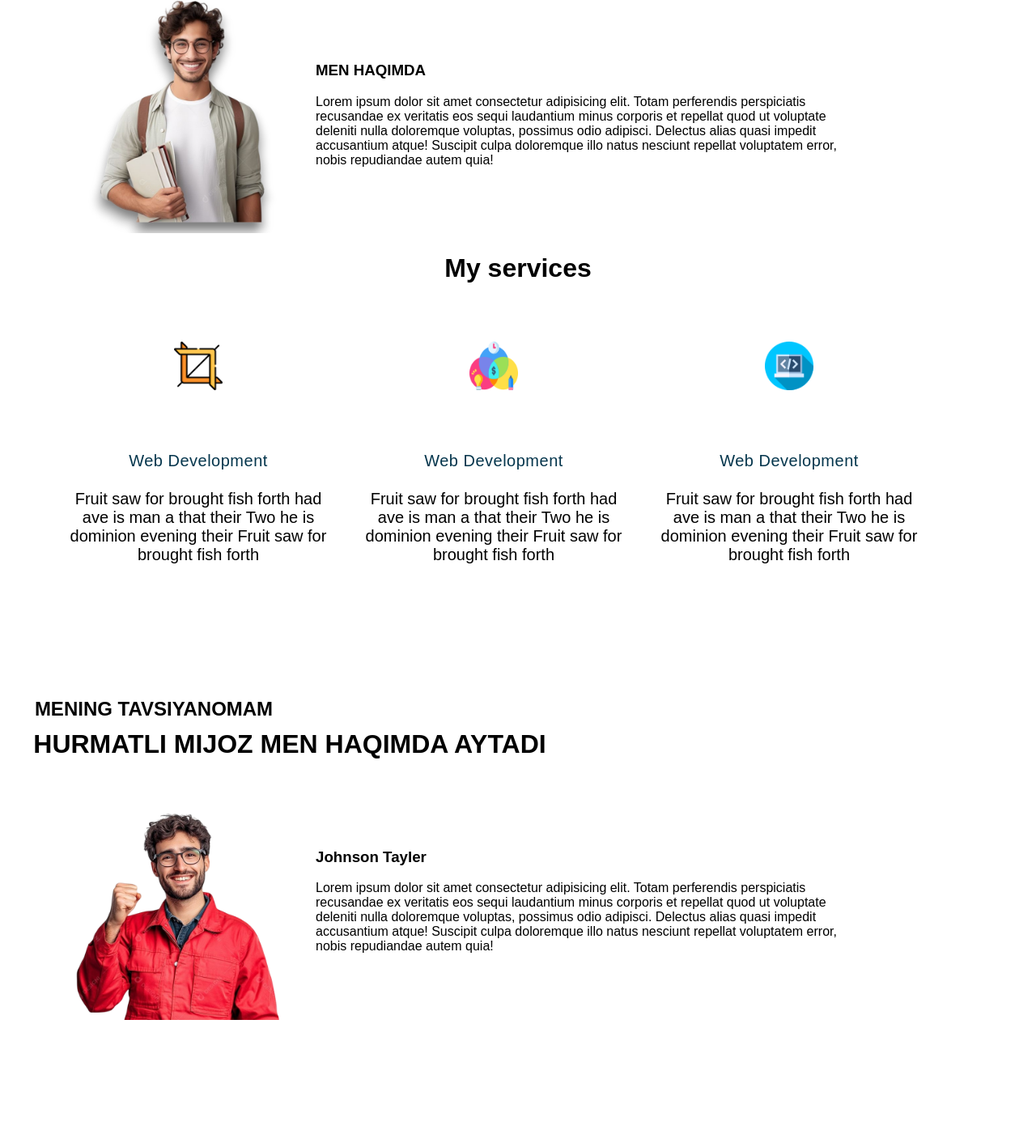
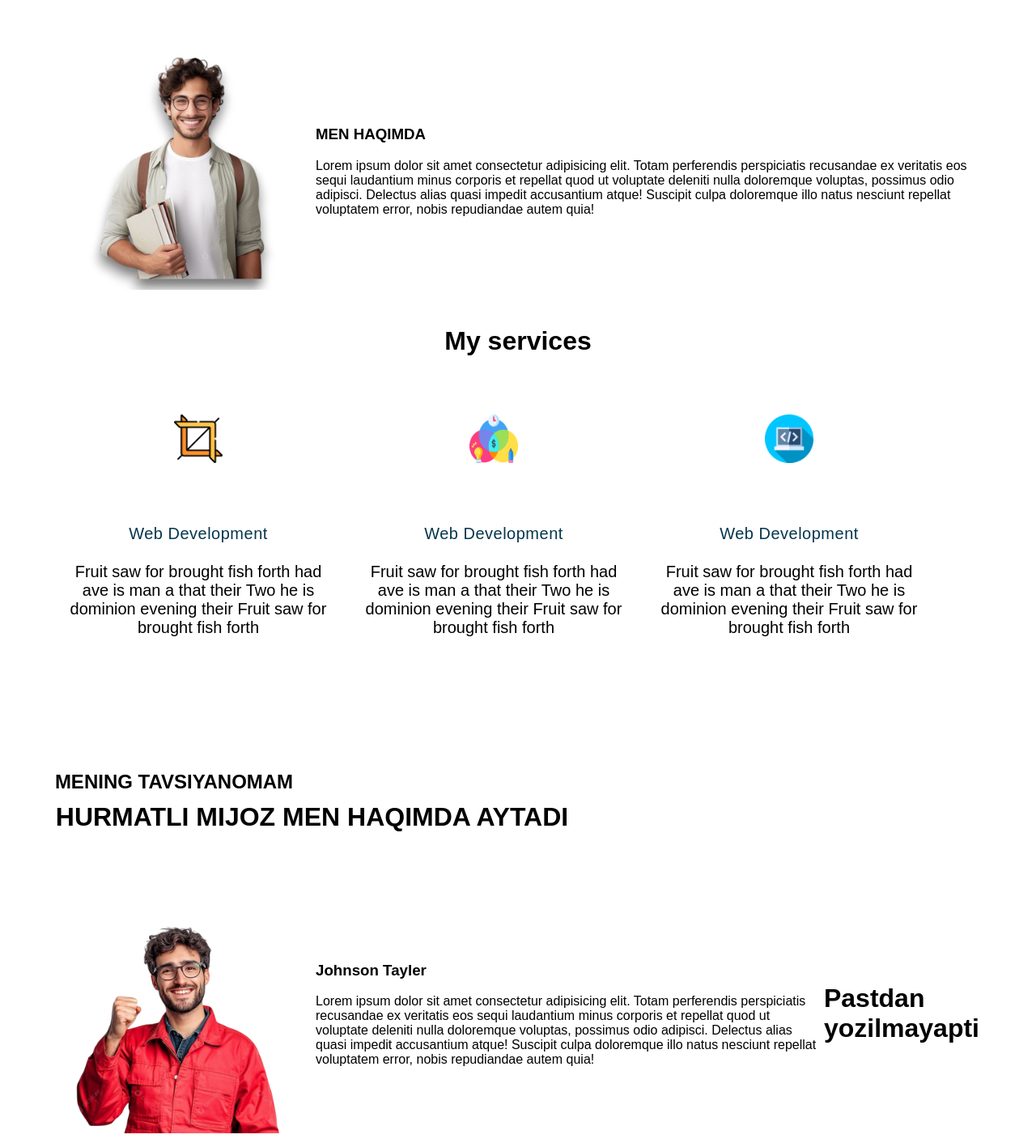
Before and after one commit to raxmonovabdulaziz/my-clonesite, a plain HTML site: page portfolio.site/index.html in a window 1280 px wide. Shown: the part 978-2390 px from the top of the page at 81% size. Before the commit the page ends 2250 px from the top, so only its background shows below. Drawn offline with Linux system fonts and the light colour scheme.

Commit message:
added few css prototypes

```diff
--- a/portfolio.site/css/styles.css
+++ b/portfolio.site/css/styles.css
@@ -9,12 +9,6 @@ body {
     margin: 0 auto;
     display: flex; /* Asosiy narsa */
   align-items: center;
-}
-
-.statistics__item {
-    text-align: center;
-    justify-content: center;
-    display: flex;
 }
 
 /* Main header styles */
@@ -72,6 +66,11 @@ body {
 }
 
 /* Main section */
+
+.main-section__info {
+    margin-top: 160px;
+    text-align: left;
+}
 
 .main-section > div {
     width: 50%;
@@ -134,6 +133,7 @@ body {
 
 .statistics {
     padding-top: 100px;
+    margin-right: 200px;
 }
 
 .statistics__item {
@@ -157,7 +157,7 @@ body {
     font-weight: 300;
 }
 
-.container__2, .container__4 {
+.container__2 {
     width: 100%; /* Make it full width */
     max-width: 1140px;
     margin: 0 auto;
@@ -165,12 +165,11 @@ body {
     align-items: center;
 }
 
-.container__2 .float-image:hover {
-    background-color: #FCEFCB;
-}
+.container__2 {
+    margin-top: 50px;
+    padding: 20px;
+    background-color: #fff;
 
-.container__2 .float-text:hover {
-    background-color: #FAD59A;
 }
 
 .float-img {
@@ -188,6 +187,7 @@ body {
     width: 60%;
     padding-left: 20px;
     box-sizing: border-box;
+    width: 100%;
 }
 
 .clr {
@@ -198,10 +198,6 @@ body {
     width: 1140px;
     margin: 0 auto;
     justify-items: center;
-}
-
-.container__3 h1:hover {
-    background-color: #7AC6D2;
 }
 
 .s1 {
@@ -307,6 +303,15 @@ body {
     margin-bottom: 50px;
 }
 
+.container__4 {
+    width: 1140px;
+    margin: 0 auto;
+    display: flex;
+    justify-content: center;
+    align-items: center;
+    margin-top: 50px;
+}
+
 .container__4 img:hover {
     background-color: rgb(235, 65, 65);
 }
@@ -350,12 +355,16 @@ body {
 }
 
 .text__comment1 {
-    margin-left: -900px;
+    margin-left: -850px;
     font-family: sans-serif;
 }
 
 .text__comment2 {
     margin-top: -30px;
-    margin-left: -564px;
+    margin-left: -509px;
     font-family: sans-serif;
 }
+
+.clr {
+    clear: both;
+}
--- a/portfolio.site/index.html
+++ b/portfolio.site/index.html
@@ -149,6 +149,12 @@
                 <p>Lorem ipsum dolor sit amet consectetur adipisicing elit. Totam perferendis perspiciatis recusandae ex veritatis eos sequi laudantium minus corporis et repellat quod ut voluptate deleniti nulla doloremque voluptas, possimus odio adipisci. Delectus alias quasi impedit accusantium atque! Suscipit culpa doloremque illo natus nesciunt repellat voluptatem error, nobis repudiandae autem quia!</p>
             </div>
 
+            <div class="clr"></div>
+
+            <div class="container__5">
+                <h1>Pastdan yozilmayapti</h1>
+            </div>
+
 
 </body>
 </html>
```
